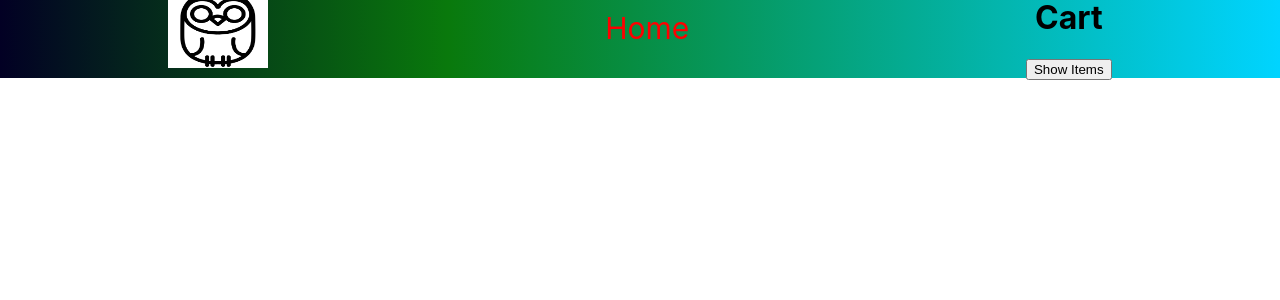
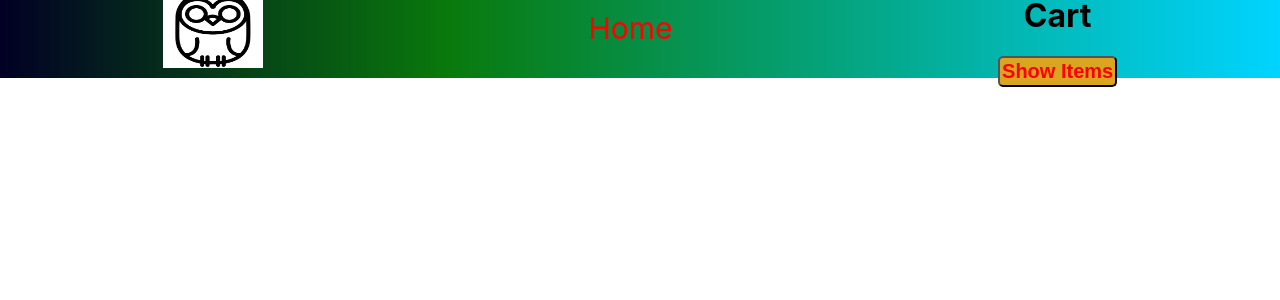
Before and after one commit to slavdefense/simple-store-frontend, a React (Create React App) app: page / in a window 1280 px wide. Shown: the top 300 px of the page. Built offline with nearby package versions, Linux system fonts and the light colour scheme.

Commit message:
Style Cart and addtocart buttons

```diff
--- a/src/Components/Cart/Cart.jsx
+++ b/src/Components/Cart/Cart.jsx
@@ -6,7 +6,7 @@ const Cart = ({ allCartData, toggler }) => {
   console.log(allCartData);
 
   const [total, setTotal] = useState(0);
-  const [itemTotal,setItemTotal] = useState([])
+  const [itemTotal, setItemTotal] = useState([]);
 
   useEffect(() => {
     let sum = 0;
@@ -18,38 +18,26 @@ const Cart = ({ allCartData, toggler }) => {
 
   console.log(total);
 
+  useEffect(() => {
+    let myArr = [];
 
+    let myCartArray = {};
+    for (let item of allCartData) {
+      if (myCartArray[item.name]) {
+        myCartArray[item.name] = myCartArray[item.name] + 1;
+      } else {
+        myCartArray[item.name] = 1;
+      }
+    }
+    console.log(myCartArray);
 
-useEffect(()=>{
-  let myArr = []
+    for (let item in myCartArray) {
+      myArr.push(`  Item:${item}    Total:${myCartArray[item]}`);
+    }
+    setItemTotal(myArr);
+  }, [allCartData]);
 
-  let myCartArray = {}
-  for(let item of allCartData){
-    if(myCartArray[item.name]){
-      myCartArray[item.name]=myCartArray[item.name]+1
-    }
-      else{
-       myCartArray[item.name]=1
-      }
-
-  }
-  console.log(myCartArray)
-
-  for(let item in myCartArray){
-
-    myArr.push(`  Item:${item}    Total:${myCartArray[item]}`)
-
-    // JSON.parse(`{“name”: “${item.assignedTo.name}“, “value”: ${item.createdAt.slice(0,3)}}`)
-
-  }
-  setItemTotal(myArr)
-
-},[allCartData])
-
-console.log(itemTotal)
-
-
-
+  console.log(itemTotal);
 
   return (
     <div className="cartContainer">
@@ -59,10 +47,6 @@ console.log(itemTotal)
           {itemTotal
             .filter((item) => item.Total !== 0)
             .map((item) => {
-
-
-
-
               return (
                 <h5>
                   {item} {item.price}:
--- a/src/Components/Navbar/Navbar.jsx
+++ b/src/Components/Navbar/Navbar.jsx
@@ -31,7 +31,15 @@ const Navbar = ({ navItems, allCartData }) => {
         <form action="#">
           <Cart toggler={toggler} allCartData={allCartData}></Cart>
 
-          <button onClick={handleCartClick}>Show Items</button>
+          {
+            !toggler?
+            <button className={styles.showcartbutton} onClick={handleCartClick}>Show Items</button>
+            :
+            <button className={styles.showcartbutton} onClick={handleCartClick}>Hide Items</button>
+
+          }
+
+
         </form>
       </div>
     </div>
--- a/src/Components/Navbar/Navbar.module.css
+++ b/src/Components/Navbar/Navbar.module.css
@@ -33,3 +33,12 @@
   height: 80%;
   width: 100px;
 }
+.showcartbutton{
+  margin-bottom: -50px;
+  color: red;
+  padding: 2px;
+  border-radius: 5px;
+  background-color: goldenrod;
+  font-size: 20px;
+  font-weight: 700;
+}
--- a/src/pages/Shoppage/ShopData.js
+++ b/src/pages/Shoppage/ShopData.js
@@ -71,7 +71,7 @@ const SHOP_DATA = [
   },
   {
     id: 2,
-    title: "Mens Shoe",
+    title: "Men's Shoe",
     routeName: "MensShoe",
     items: [
       {
@@ -130,7 +130,7 @@ const SHOP_DATA = [
   },
   {
     id: 3,
-    title: "Womens Shoe",
+    title: "Women's Shoe",
     routeName: "WomenShoe",
     items: [
       {
@@ -171,7 +171,7 @@ const SHOP_DATA = [
   },
   {
     id: 4,
-    title: "Womens",
+    title: "Women",
     routeName: "womens",
     items: [
       {
@@ -224,7 +224,7 @@ const SHOP_DATA = [
   },
   {
     id: 5,
-    title: "Mens",
+    title: "Men",
     routeName: "mens",
     items: [
       {
--- a/src/pages/Suits/Suits.jsx
+++ b/src/pages/Suits/Suits.jsx
@@ -34,13 +34,13 @@ const Suites = ({liftingCartHandler}) => {
       <section className={styles.containerSuits}>
         {shoppingList.map((item) => {
           return (
-            <div>
+            <div className={styles.containerdiv}>
               <h1>
                 {item.name} {item.price}
               </h1>
               <img src={item.imageUrl} alt="images" />
 
-              <button
+              <button className={styles.buttonhover}
                 onClick={() => {
                   clickHandler(item.price,item.name);
                 }}
--- a/src/pages/Suits/Suits.module.css
+++ b/src/pages/Suits/Suits.module.css
@@ -4,3 +4,20 @@
   width: 100%;
   justify-content: space-around;
 }
+
+.containerdiv{
+  display :flex;
+  flex-direction: column;
+  width:400px;
+}
+
+.buttonhover{
+  height:2em;
+  color:red;
+  font-weight: 800;
+}
+
+
+.buttonhover:hover{
+  background-color: goldenrod;
+}
```
Also changed, not shown: src/App.js (+26 -15 lines).
